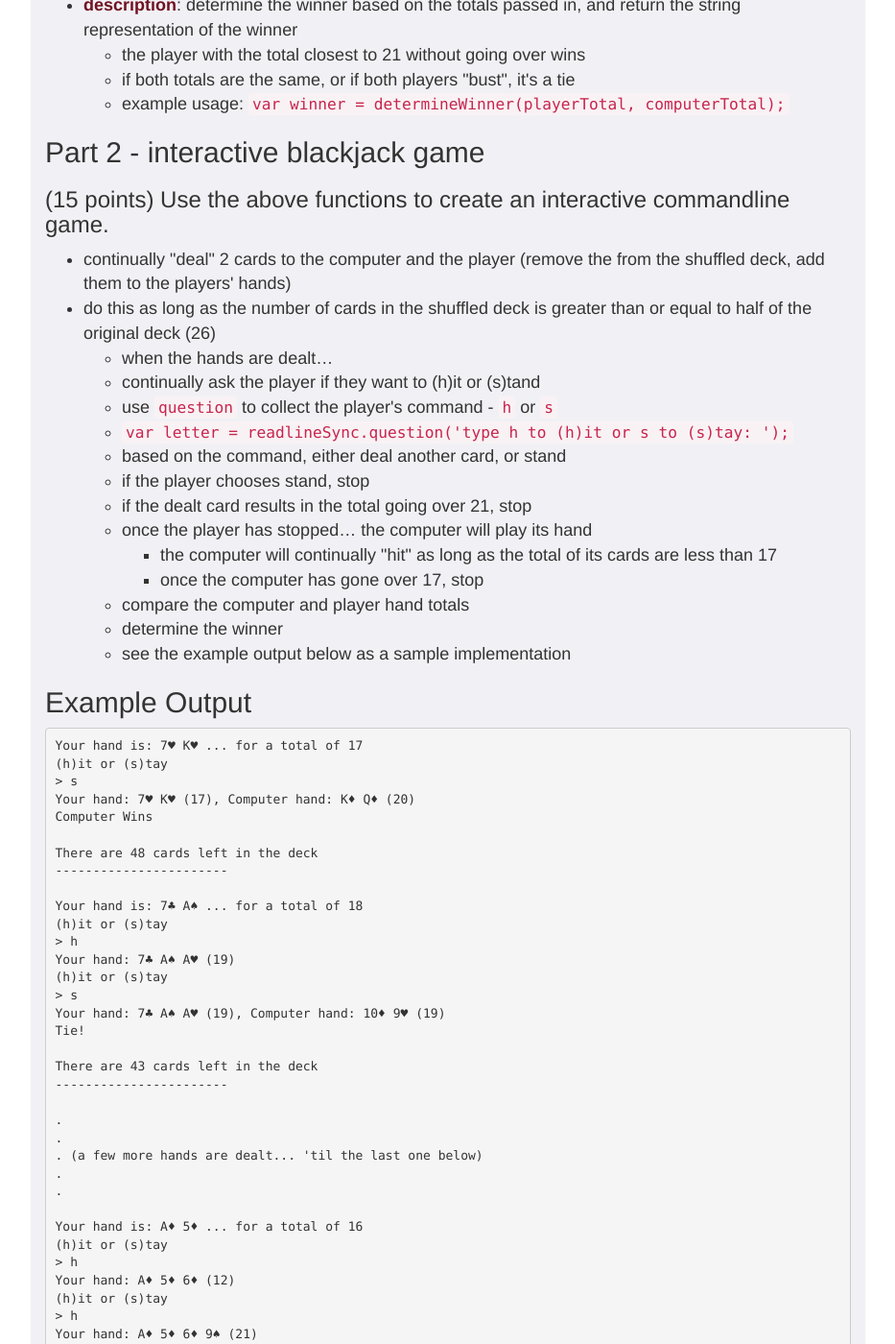
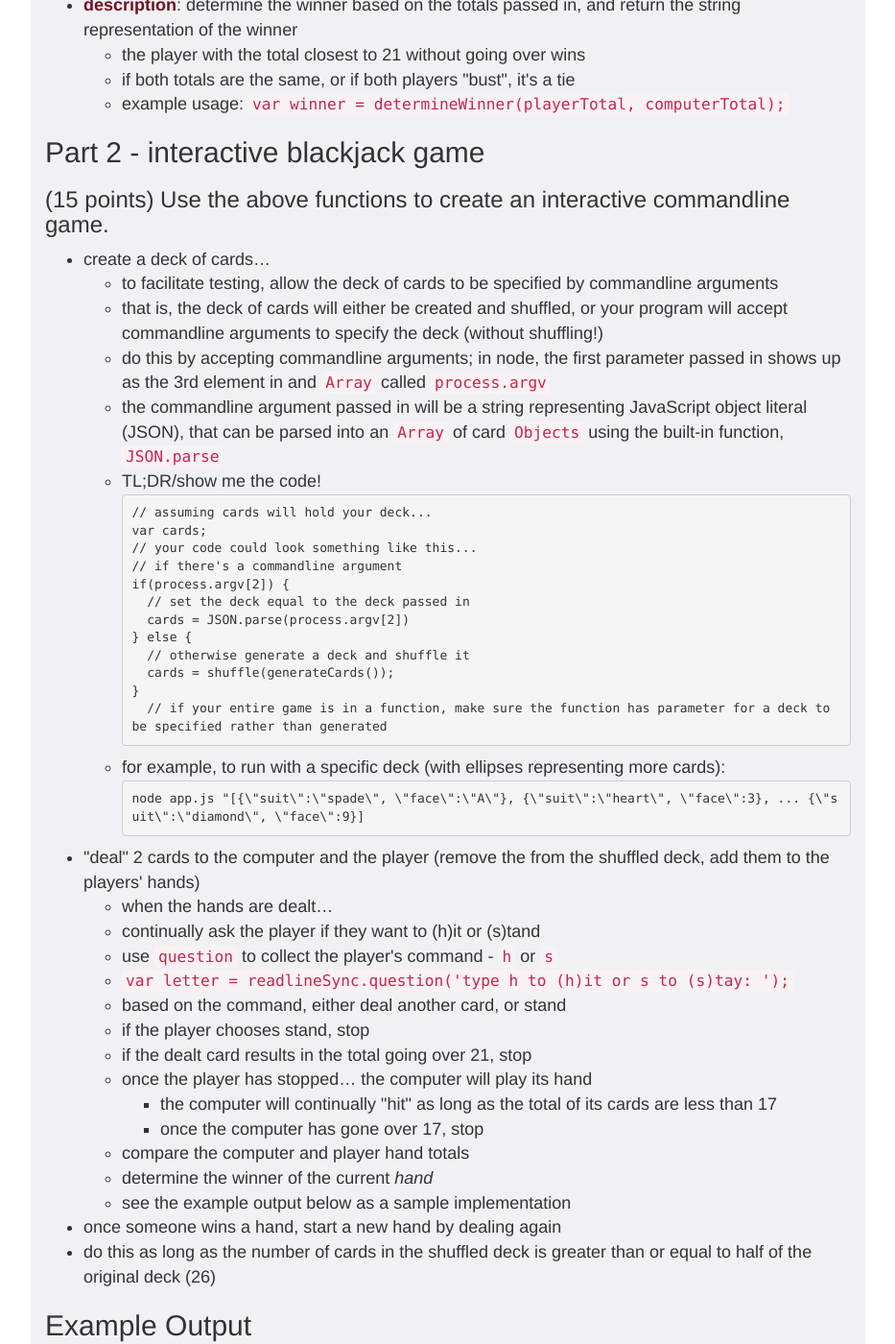
Before and after one commit to jl4282/csci-ua.0480-spring2016-010, a Jekyll site: the page built from homework/01.markdown, in a window 1280 px wide and 1400 px high, scrolled down 6924 px. Shown: the whole window at 96% size, without its empty margins (173-1106 px from the left). Built offline with Jekyll 4.4.1, drawn with Linux system fonts in a browser that asks for light colours; some of the changed text lies outside the part shown.

Commit message:
more fixes to hw 01

```diff
--- a/homework/01.markdown
+++ b/homework/01.markdown
@@ -40,9 +40,8 @@
 The final version of your assignment should be in GitHub.
 
 * __push__ your changes to the homework repository on GitHub
-* there is a 24 hour grace period where you can still commit and push changes
-* all code will be cloned 24 hours after the due date
-* after that, no further commits are accepted
+* all repositories will be cloned on the due date
+* consequently, after that, no further commits will be seen by the graders (even if you continue to commit your work)
 
 
 ## Preparation
@@ -61,8 +60,8 @@
 * wait for a notification that states that you've been added to the class's github _organization_
 * I'll create a repository for you (I'll create all of the repositories on Monday)
 * ...then go to the [class github page](https://github.com/nyu-csci-ua-0480-010-spring-2016)
-* find the repository that starts with either your NYU NetID or your github name, and ends with homework01 (for example, jjv222-homework01)
-* use the url in the right-hand bar, under HTTPS clone URL to __clone__ the homework ... using the commandline client, that would be (with GITHUB_REPOSITORY_URL being the url you copied from the right hand bar):
+* find the repository that starts with your NYU NetID and ends with homework01 (for example, jjv222-homework01)
+* on the repository's page, use the url in the right-hand bar, under HTTPS clone URL to __clone__ the homework ... using the commandline client, that would be (with GITHUB_REPOSITORY_URL being the url you copied from the right hand bar):
 <pre><code data-trim contenteditable> git clone GITHUB_REPOSITORY_URL
 </code></pre>
 * create a file called <code>.gitignore</code> in the same directory
@@ -234,9 +233,9 @@
 
 ### (10 points) shuffle(Array)
 
-* __parameters__: an array of card objects (see return value of) <code>generateCards</code>
-* __return__: a randomly ordered array objects, with each object representing a card
-* __description__: shuffle the array of cards passed in as an argument and return shuffled cards
+* __parameters__: an Array of card objects (see return value of) <code>generateCards</code>
+* __return__: a randomly ordered Array of objects, with each object representing a card
+* __description__: shuffle the Array of cards passed in as an argument and return shuffled cards
 	* use a shuffling algorithm to rearrange the order of the array of cards passed in
 	* some approaches include:
 		* algorithm 1:
@@ -285,8 +284,27 @@
 
 ### (15 points) Use the above functions to create an interactive commandline game.
 
-* continually "deal" 2 cards to the computer and the player (remove the from the shuffled deck, add them to the players' hands)
-* do this as long as the number of cards in the shuffled deck is greater than or equal to half of the original deck (26)
+* create a deck of cards...
+    * to facilitate testing, allow the deck of cards to be specified by commandline arguments
+    * that is, the deck of cards will either be created and shuffled, or your program will accept commandline arguments to specify the deck (without shuffling!)
+    * do this by accepting commandline arguments; in node, the first parameter passed in shows up as the 3rd element in and <code>Array</code> called <code>process.argv</code>
+    * the commandline argument passed in will be a string representing JavaScript object literal (JSON), that can be parsed into an <code>Array</code> of card <code>Objects</code> using the built-in function, <code>JSON.parse</code>
+    * TL;DR/show me the code!
+        <pre><code data-trim contenteditable>// assuming cards will hold your deck...
+var cards;
+// your code could look something like this...
+// if there's a commandline argument
+if(process.argv[2]) {
+    // set the deck equal to the deck passed in
+    cards = JSON.parse(process.argv[2])
+} else {
+    // otherwise generate a deck and shuffle it
+    cards = shuffle(generateCards());
+}
+    // if your entire game is in a function, make sure the function has parameter for a deck to be specified rather than generated</code></pre>
+    * for example, to run with a specific deck (with ellipses representing more cards):
+        <pre><code data-trim contenteditable>node app.js "[{\"suit\":\"spade\", \"face\":\"A\"}, {\"suit\":\"heart\", \"face\":3}, ... {\"suit\":\"diamond\", \"face\":9}]</code></pre>
+* "deal" 2 cards to the computer and the player (remove the from the shuffled deck, add them to the players' hands)
 	* when the hands are dealt...
 	* continually ask the player if they want to (h)it or (s)tand
 	* use <code>question</code> to collect the player's command - <code>h</code> or <code>s</code>
@@ -298,8 +316,10 @@
 		* the computer will continually "hit" as long as the total of its cards are less than 17
 		* once the computer has gone over 17, stop
 	* compare the computer and player hand totals
-	* determine the winner
+	* determine the winner of the current _hand_
 	* see the example output below as a sample implementation
+* once someone wins a hand, start a new hand by dealing again
+* do this as long as the number of cards in the shuffled deck is greater than or equal to half of the original deck (26)
 
 
 <a name="hw01-sample"></a>
```
